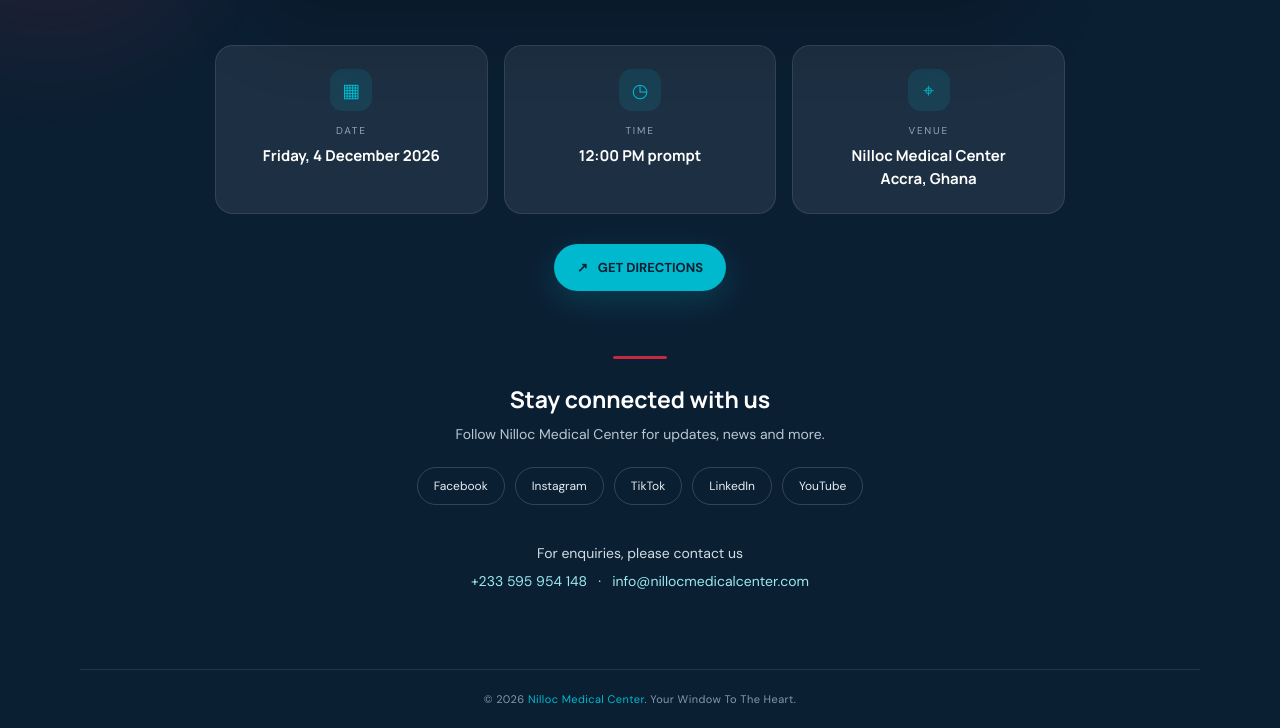
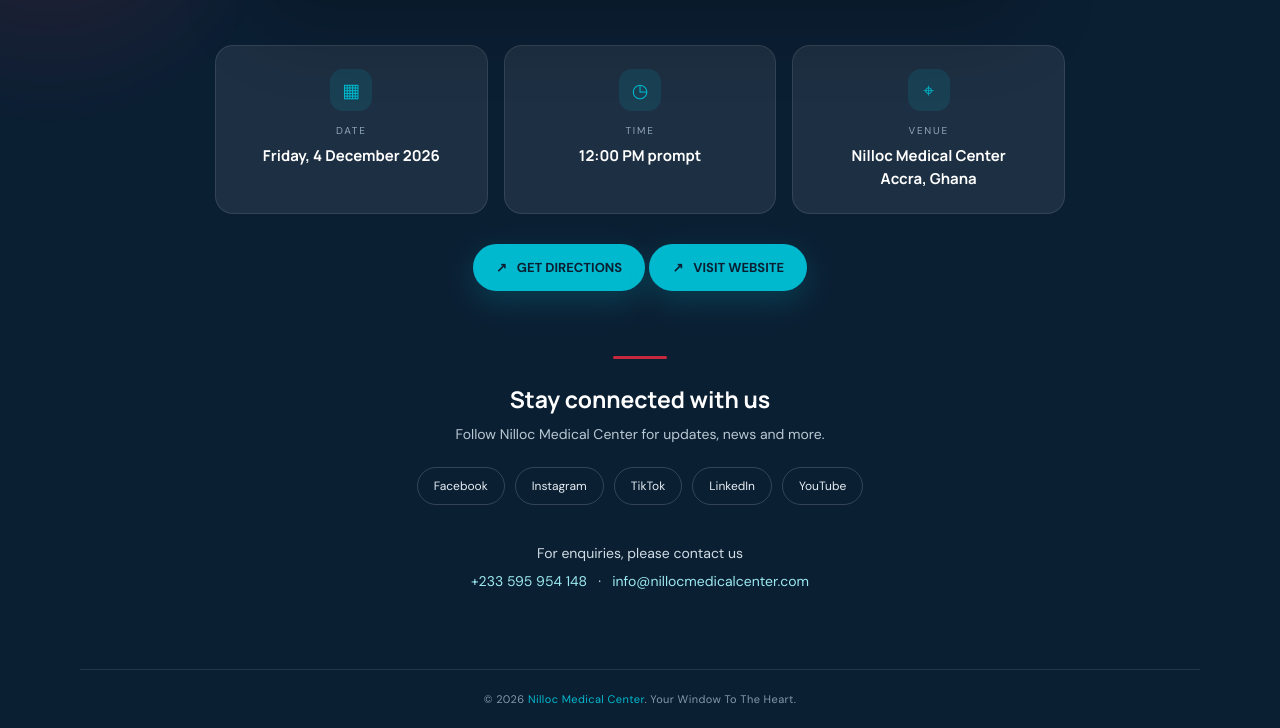
Before and after one commit to samuelofosu/grand, a plain HTML site: page GRAND/nilloc-grand-opening.html in a window 1280 px wide. Shown: the part 923-1651 px from the top of the page. Drawn offline with Linux system fonts and the light colour scheme.

Commit message:
Add website link to grand opening HTML

```diff
--- a/GRAND/nilloc-grand-opening.html
+++ b/GRAND/nilloc-grand-opening.html
@@ -225,6 +225,9 @@
         <a class="map-button" href="https://www.google.com/maps/search/?api=1&query=Nilloc+Medical+Center+Accra+Ghana" target="_blank" rel="noopener">
           <span>↗</span> GET DIRECTIONS
         </a>
+         <a class="map-button" href="https://nillocmedicalcenter.com/" target="_blank" rel="noopener">
+          <span>↗</span> VISIT WEBSITE
+        </a>
       </section>
 
       <div class="divider"></div>
```
